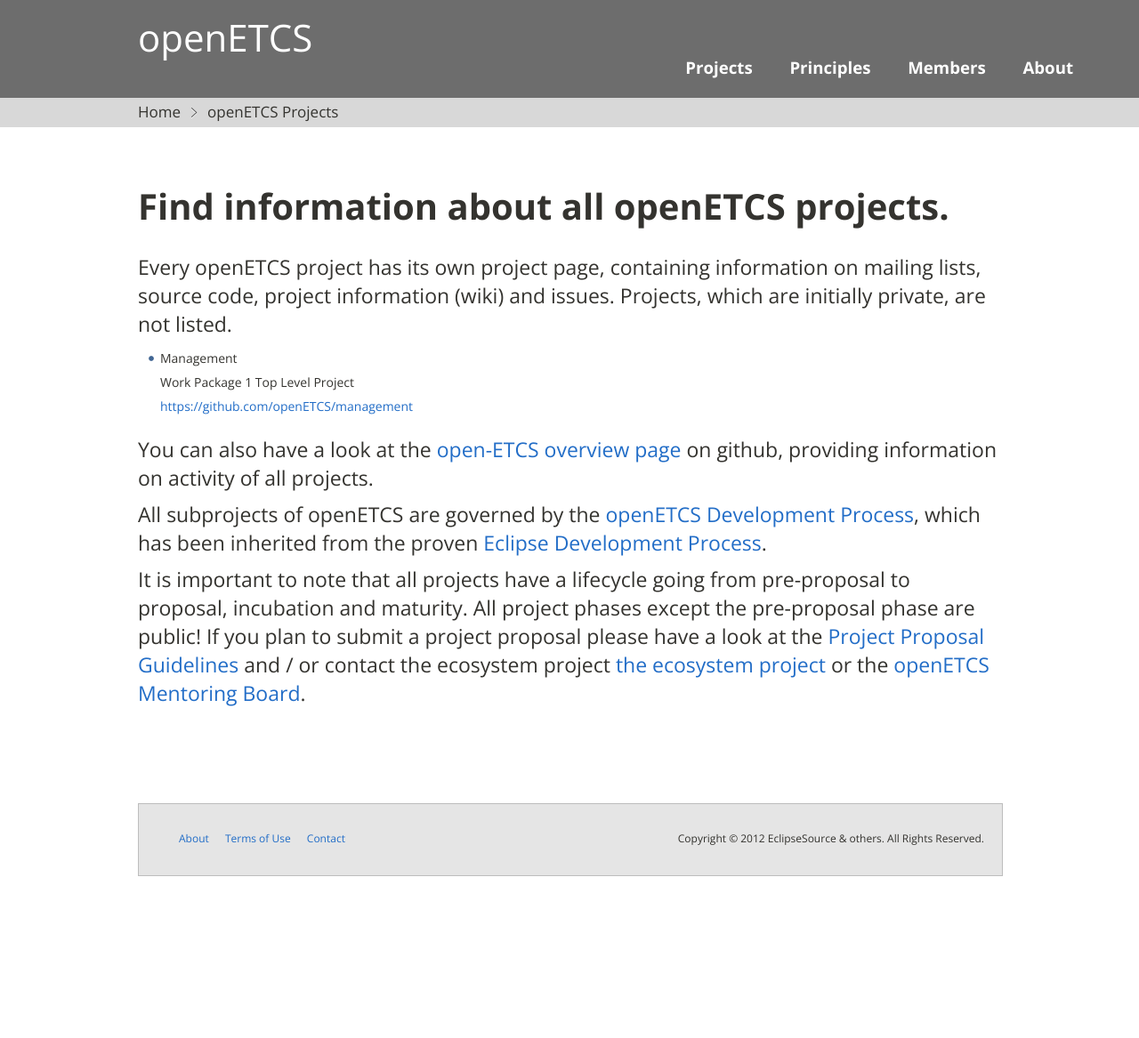
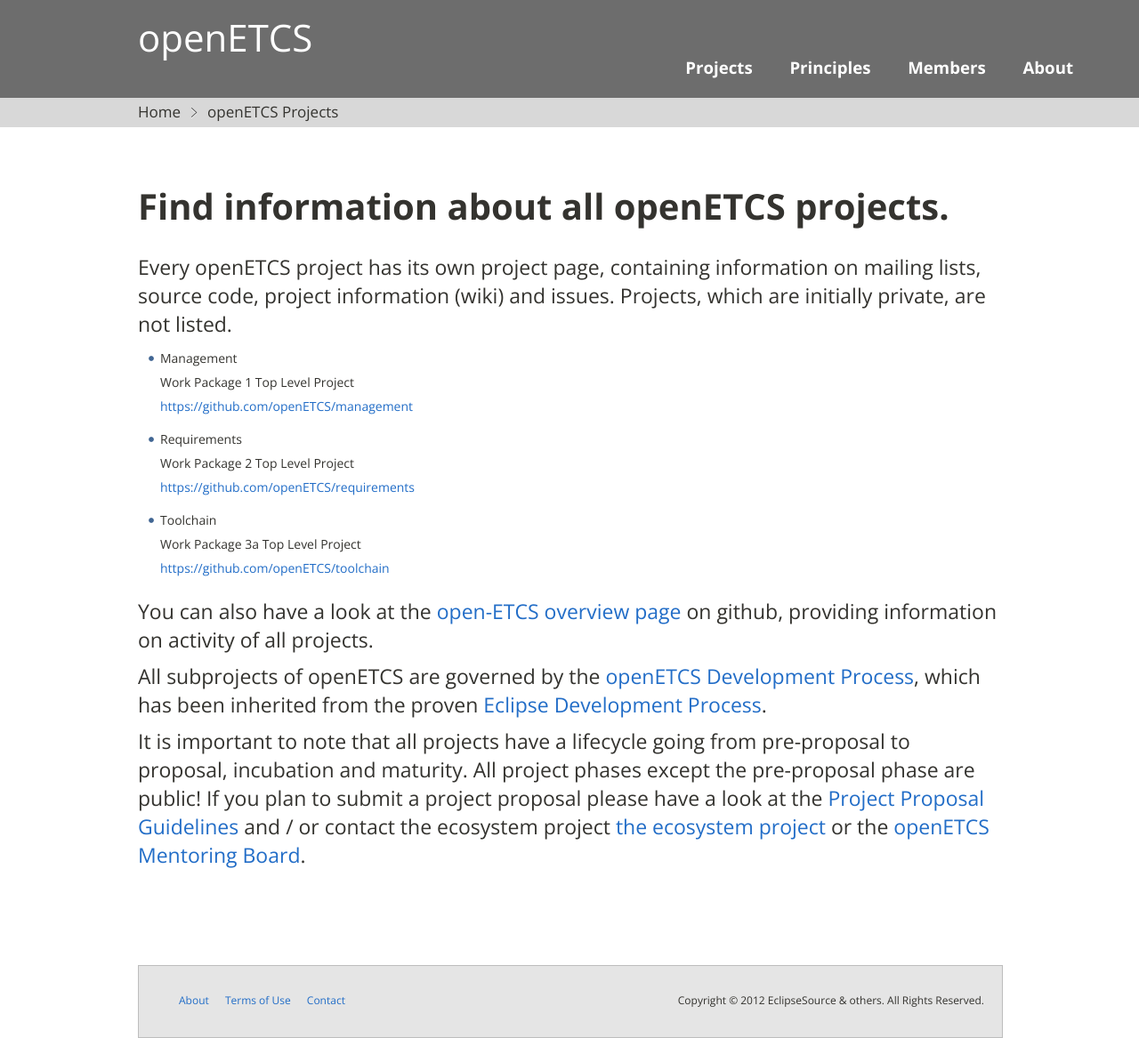
Before and after one commit to openETCS/openetcs.github.com, a Jekyll site: the page built from projects.html, in a window 1280 px wide. Shown: the whole page at 89% size. Built offline with Jekyll 4.4.1, drawn with Linux system fonts in a browser that asks for light colours; before the commit the page ends 985 px from its top, so only the background shows below that.

Commit message:
Update projects.html

```diff
--- a/projects.html
+++ b/projects.html
@@ -12,6 +12,8 @@ title: openETCS Projects
   <p>
   <ul id="plist">
 <li><p>Management</p><p>Work Package 1 Top Level Project</p><p><a href="https://github.com/openETCS/management">https://github.com/openETCS/management</a></p></li>
+<li><p>Requirements</p><p>Work Package 2 Top Level Project</p><p><a href="https://github.com/openETCS/management">https://github.com/openETCS/requirements</a></p></li>
+<li><p>Toolchain</p><p>Work Package 3a Top Level Project</p><p><a href="https://github.com/openETCS/management">https://github.com/openETCS/toolchain</a></p></li>
 
   </ul>
   </p>
```
